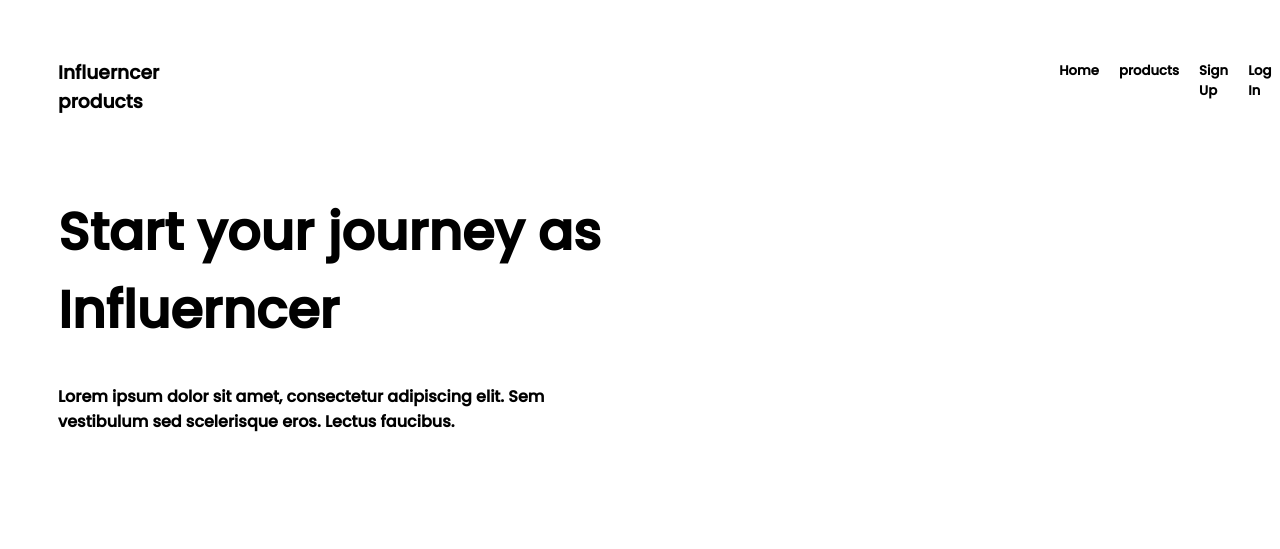
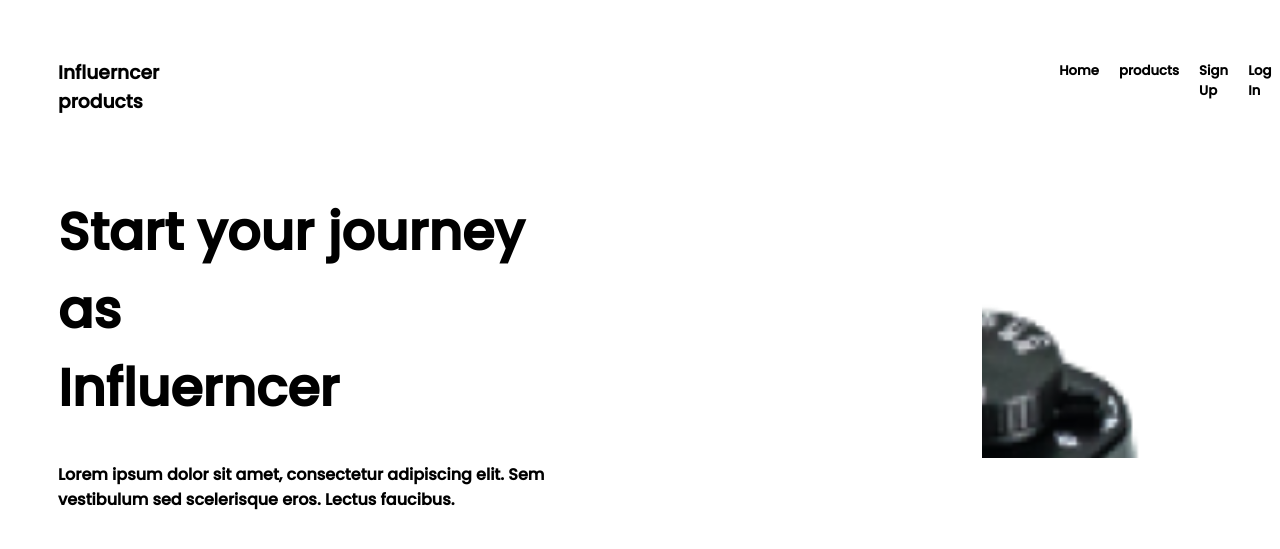
Before and after one commit to SyedShafkatulHassan/Web-personal-projects, a PHP site: page / in a window 1280 px wide; the page is wider, and only the part inside the window is pictured. Shown: the top 549 px of that part. Run offline with PHP 8.4, Linux system fonts and the light colour scheme; some libraries are stand-ins or nearby versions.

Commit message:
9th update

```diff
--- a/Page Design/FirstPage/index.html
+++ b/Page Design/FirstPage/index.html
@@ -20,10 +20,14 @@
            <script src="https://kit.fontawesome.com/338e059644.js" crossorigin="anonymous"></script>
         </div>
     </div>
+    <div class="Second">
+        <div class="SecondPart">
+            <h1 class="StartYourJourny">Start your journey as <br>Influerncer</h1>
+            <p class="Lorium">Lorem ipsum dolor sit amet, consectetur adipiscing elit. Sem<br>vestibulum sed scelerisque eros. Lectus faucibus.</p>
+        </div>
+        <div class="Image">
 
-    <div class="SecondPart">
-        <h1 class="StartYourJourny">Start your journey as <br>Influerncer</h1>
-        <p class="Lorium">Lorem ipsum dolor sit amet, consectetur adipiscing elit. Sem<br>vestibulum sed scelerisque eros. Lectus faucibus.</p>
+        </div>
     </div>
 </body>
 
--- a/Page Design/FirstPage/style.css
+++ b/Page Design/FirstPage/style.css
@@ -66,3 +66,16 @@
     size: 16px;
     font-size: 16px;
 }
+.Second{
+    display: flex;
+    flex-direction: row;
+}
+.Image{
+   margin-left: 400px;
+   height: 300px;
+   width: 300px;
+   background-image: url("Camera.png");
+   background-attachment: fixed;
+   background-size: cover;
+   object-fit: fill;
+}
```
Also changed, not shown: Page Design/FirstPage/Camera.png (added).
